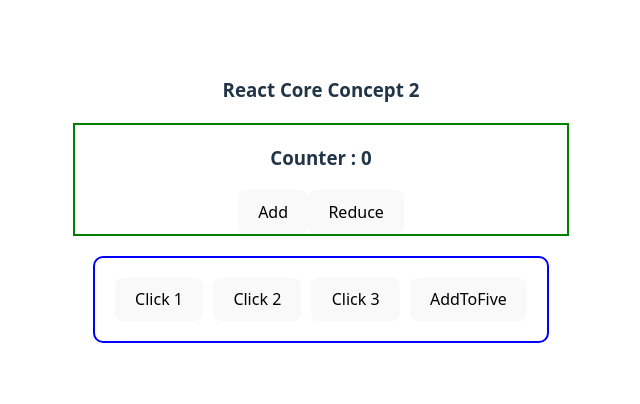
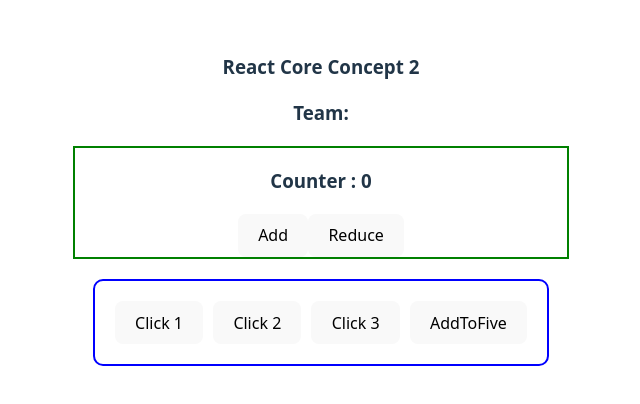
Before and after one commit to sadhin28/react1-project, a React (Vite) app: page / in a window 1280 px wide. Shown: the part 190-594 px from the top of the page, without its empty margins (319-959 px from the left). Built offline with nearby package versions, Linux system fonts and the light colour scheme.

Commit message:
add team component

```diff
--- a/src/App.jsx
+++ b/src/App.jsx
@@ -1,5 +1,6 @@
 import './App.css'
 import Counter from './counter'
+import Team from './Team'
 function App() {
 
 function handelClick(){
@@ -14,6 +15,7 @@ const addToFive = (number)=>{
   return (
     <>
       <h3>React Core Concept 2</h3>
+      <Team></Team>
       <Counter></Counter>
      <div id='btnContainer'>
 
--- /dev/null
+++ b/src/Team.jsx
@@ -0,0 +1,7 @@
+export default function Team(){
+    return(
+        <div>
+            <h3>Team:</h3>
+        </div>
+    )
+}
```
